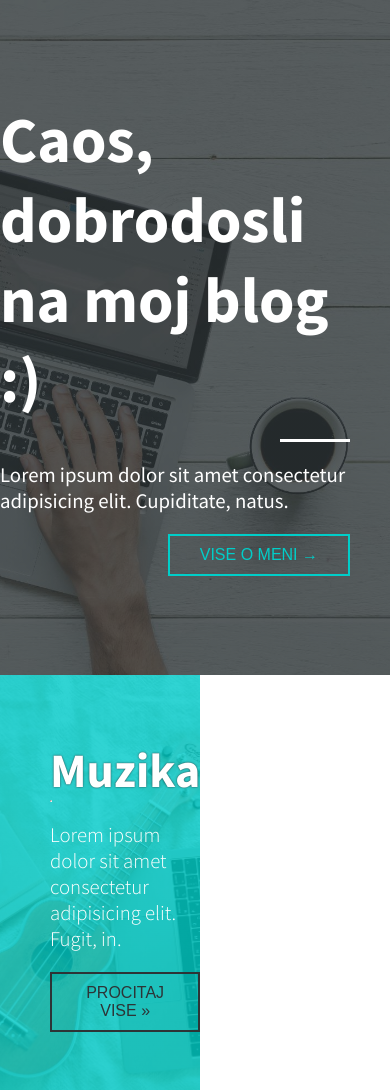
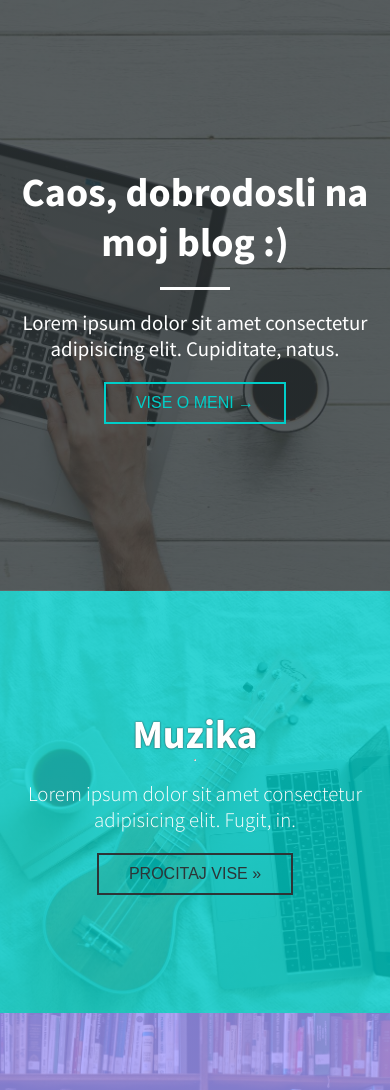
Before and after one commit to zeljkobar/blogger, a plain HTML site: page index.html in a window 390 px wide. Shown: the top 1090 px of the page. Drawn offline with nearby package versions, Linux system fonts and the light colour scheme.

Commit message:
responsive

```diff
--- a/css/style.css
+++ b/css/style.css
@@ -237,6 +237,54 @@ footer article:last-child div {
     font-size: 1.2rem;
 }
 
+footer article:last-child div:last-child {
+    border: none;
+}
+
 footer i {
     color: var(--tirkiz);
 }
+
+
+/*****************
+    responsiv
+******************/
+
+@media(max-width: 768px) {
+    header h1 {
+        font-size: 2.5rem;
+    }
+    header {
+        padding: 20px;
+        align-items: center;
+        text-align: center;
+        height: 70vh;
+    }
+    .blog article:nth-child(odd),
+    .blog article:nth-child(even),
+    footer input,
+    footer article:first-child,
+    footer article:last-child {
+        flex: 0 0 100%;
+    }
+    .blog article {
+        padding: 20px;
+        align-items: center;
+        text-align: center;
+    }
+    .blog h2 {
+        font-size: 2.5rem;
+    }
+    .slider {
+        padding: 50px 50px 20px 50px;
+    }
+    form {
+        margin-bottom: 50px;
+    }
+    footer button {
+        width: 100%;
+    }
+    footer article:last-child div {
+        text-align: center;
+    }
+}
```
